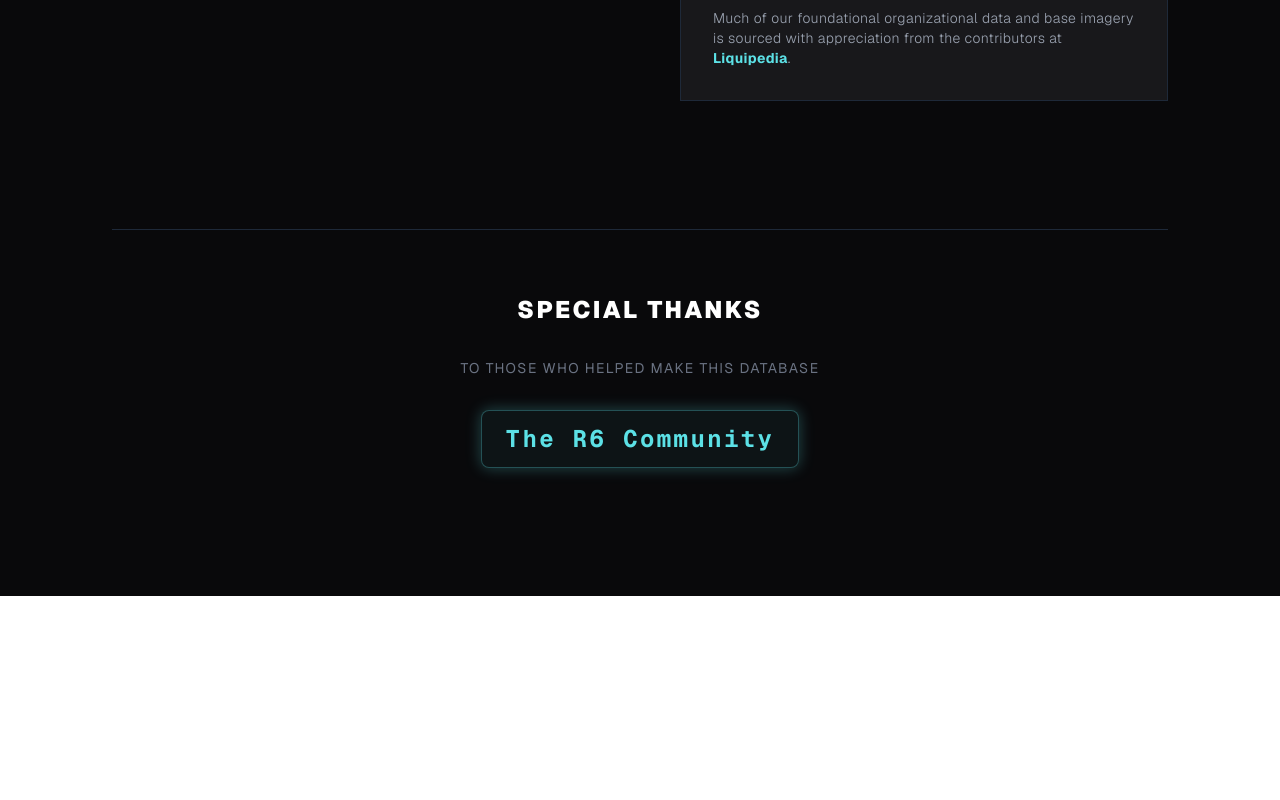
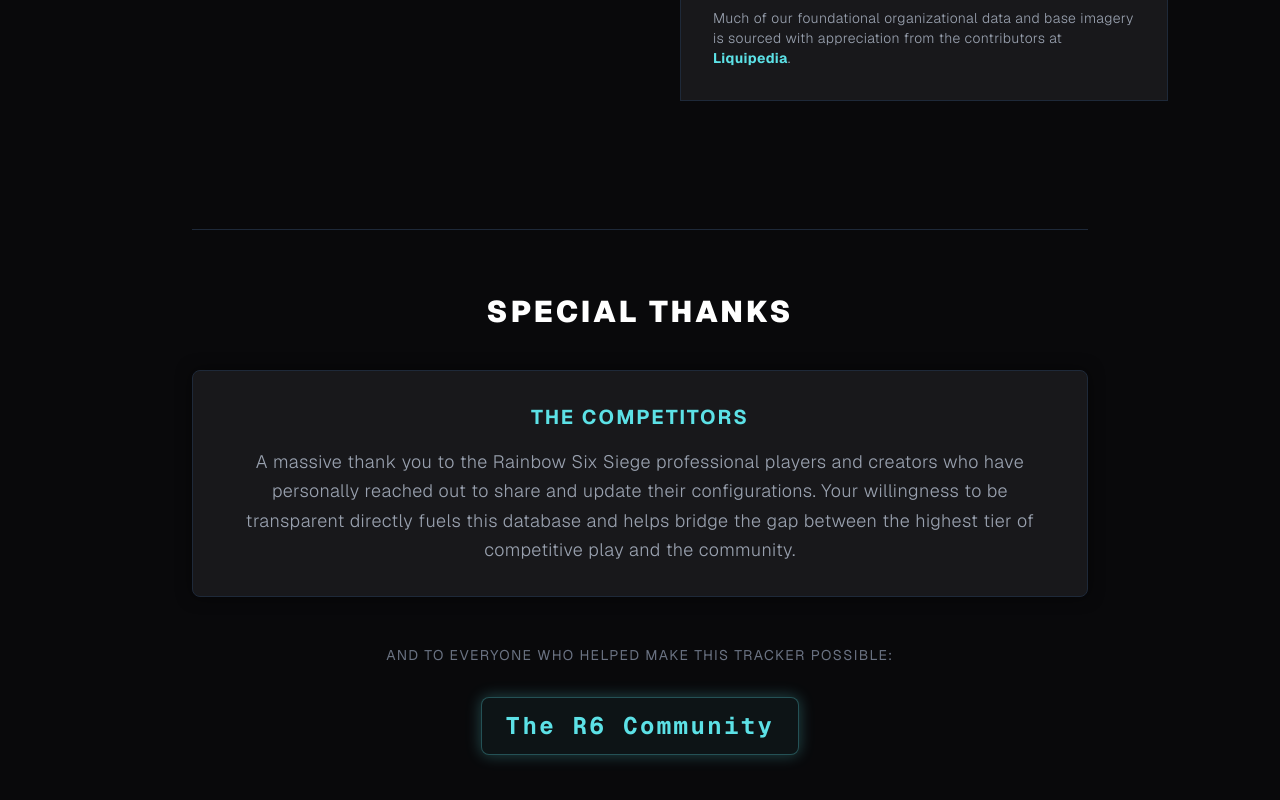
Before and after one commit to Cuetron/r6-sens-tracker, a Next.js app: page /about in a window 1280 px wide. Shown: the part 1074-1874 px from the top of the page. Before the commit the page ends 1670 px from the top, so only its background shows below. Built offline with nearby package versions, Linux system fonts and the light colour scheme.

Commit message:
more changes to the about

```diff
--- a/app/about/page.tsx
+++ b/app/about/page.tsx
@@ -38,14 +38,14 @@ export default function AboutContact() {
                 <li className="flex flex-col md:flex-row md:items-center gap-4 md:gap-6">
                   <span className="font-bold text-white">TWITTER/X:</span>
                   <div className="flex flex-wrap gap-6 font-mono text-sm">
-                    <a href="https://twitter.com/Eaglemees" target="_blank" rel="noopener noreferrer" className="hover:text-[#5ce1e6] transition-colors">
-                      @Eaglemees
-                    </a>
                     <a href="https://twitter.com/benett_plesha" target="_blank" rel="noopener noreferrer" className="hover:text-[#5ce1e6] transition-colors">
                       @Benett
                     </a>
                     <a href="https://twitter.com/itsQuetron" target="_blank" rel="noopener noreferrer" className="hover:text-[#5ce1e6] transition-colors">
                       @itsQuetron
+                    </a>
+                    <a href="https://twitter.com/Eaglemees" target="_blank" rel="noopener noreferrer" className="hover:text-[#5ce1e6] transition-colors">
+                      @Eaglemees
                     </a>
                   </div>
                 </li>
@@ -87,13 +87,21 @@ export default function AboutContact() {
         {/* --- END 2-COLUMN GRID SECTION --- */}
 
         {/* --- SPECIAL THANKS SECTION (FULL WIDTH) --- */}
-        <div className="mt-32 border-t border-gray-800 pt-16 text-center">
-          <h2 className="text-2xl font-black uppercase tracking-widest text-white mb-8">
+        <div className="mt-32 border-t border-gray-800 pt-16 max-w-4xl mx-auto text-center">
+          <h2 className="text-3xl font-black uppercase tracking-widest text-white mb-10">
             Special Thanks
           </h2>
 
+          {/* New Pro Player Shoutout Box */}
+          <div className="bg-[#18181b] p-8 rounded-lg border border-gray-800 mb-12 shadow-[0_0_15px_rgba(0,0,0,0.5)]">
+            <h3 className="text-[#5ce1e6] text-xl font-bold uppercase tracking-widest mb-4">The Competitors</h3>
+            <p className="text-gray-400 text-lg tracking-wide font-light leading-relaxed">
+              A massive thank you to the Rainbow Six Siege professional players and creators who have personally reached out to share and update their configurations. Your willingness to be transparent directly fuels this database and helps bridge the gap between the highest tier of competitive play and the community.
+            </p>
+          </div>
+
           <p className="text-gray-500 mb-8 text-sm uppercase tracking-widest">
-            To those who helped make this database
+            And to everyone who helped make this tracker possible:
           </p>
 
           <div className="flex justify-center text-[#5ce1e6] font-mono text-2xl tracking-widest font-bold">
```
